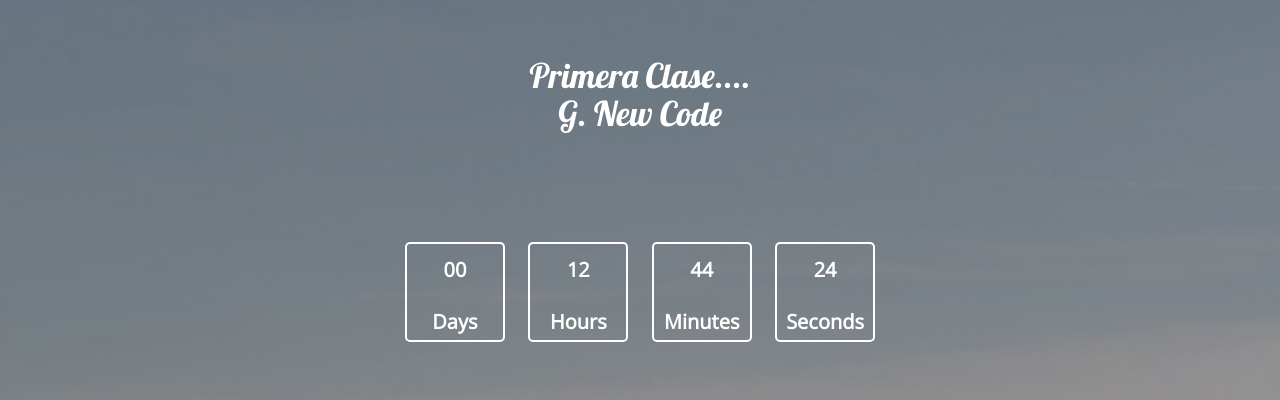
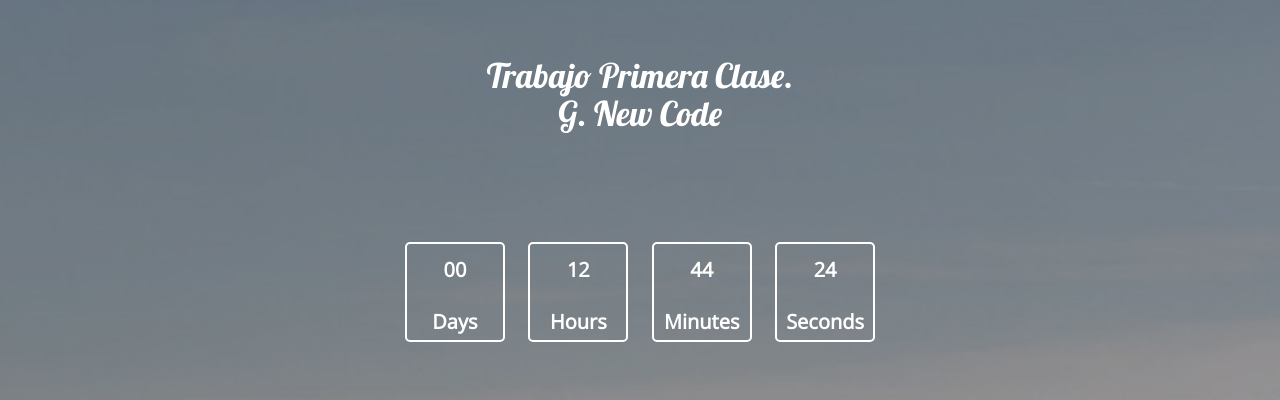
Before and after one commit to MitchAguilar/NewCode, a React app: page Clases/Pionic/Pclase.html in a window 1280 px wide. Shown: the part 91-491 px from the top of the page. Built offline with nearby package versions, Linux system fonts and the light colour scheme.

Commit message:
tarea los de ionic con hours 2

```diff
--- a/Clases/Pionic/Pclase.html
+++ b/Clases/Pionic/Pclase.html
@@ -16,7 +16,7 @@
         <div class="row">
           <div class="logo text-center">
             <img src="img/logo.png" alt="logo" width="150">
-            <h2>Primera Clase.... <br/> G. New Code</h2>
+            <h2>Trabajo Primera Clase. <br/> G. New Code</h2>
           </div>
 
           <div id="countdown" data-wow-delay=".3s" data-date="Jun 14, 2017 15:00:00"></div>
```
Also changed, not shown: Clases/Pionic/index.html (+1 -1 lines).
